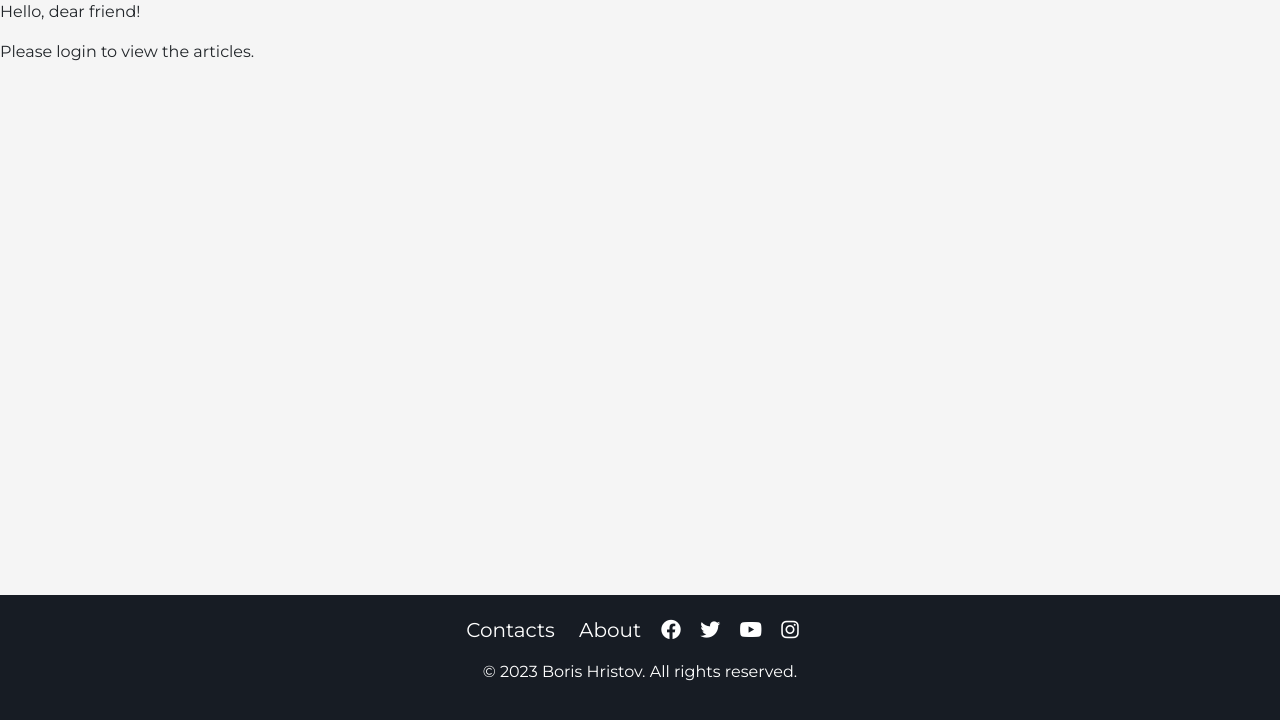
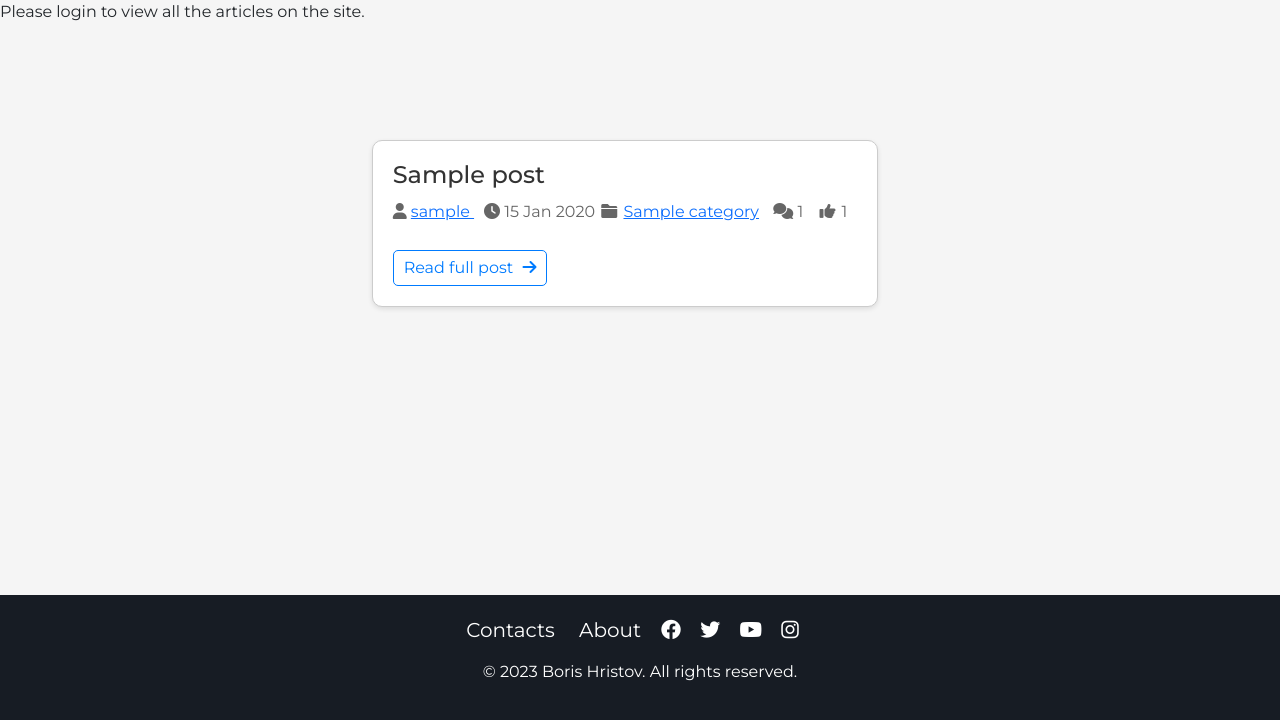
Before and after one commit to b-hristov/PhilosophersBlog_Django_final_project, a Django app: page / in a window 1280 px wide. Shown: the part 110-830 px from the top of the page. Run offline with Django 4.2, Linux system fonts and the light colour scheme; tables that the repository leaves empty hold one stand-in row (values such as "Sample post").

Commit message:
Templates and styles refactoring and some changes

```diff
--- a/static/styles.css
+++ b/static/css/styles.css
@@ -341,6 +341,17 @@ footer p {
     background-color: #fff;
     padding: 20px;
     box-shadow: 0 2px 5px rgba(0, 0, 0, 0.1);
+}
+
+.entry-content-all img {
+    max-width: 100%;
+    height: auto;
+    display: block;
+}
+
+.entry-content-all {
+    word-wrap: break-word;
+    overflow-wrap: break-word;
 }
 
 
--- a/templates/base.html
+++ b/templates/base.html
@@ -7,7 +7,7 @@
     <meta name="viewport" content="width=device-width, initial-scale=1.0">
     <link rel="icon" type="image/x-icon" href="{% static 'favicon/favicon.ico' %}">
     <title>Philosopher inside you</title>
-    <link rel="stylesheet" href="{% static 'styles.css' %}">
+    <link rel="stylesheet" href="{% static 'css/styles.css' %}">
 </head>
 <body>
 <header>
--- a/templates/main/index.html
+++ b/templates/main/index.html
@@ -35,19 +35,10 @@
                                     <span class="post-likes"><i class="fa fa-thumbs-up fa-fw"></i>
                                     {{ post.comment_set.count }}
                                 </span>
-
-
                                 </div>
                             </header>
-
-                            {#                        <div class="entry-image">#}
-                            {#                            <img src="http://dummyimage.com/800x250/f3f3f3/d1d1d1.jpg&amp;text=Featured+Image"#}
-                            {#                                 alt="Blog Post"#}
-                            {#                                 itemprop="image">#}
-                            {#                        </div>#}
-
-                            <div class="entry-content" itemprop="articleBody">
-                                <p>{{ post.content | truncatechars:500 }}</p>
+                            <div class="entry-content-all" itemprop="articleBody">
+                                <p>{{ post.content | truncatechars:500 | safe }}</p>
                             </div>
                             <a href="{% url 'post_details' pk=post.pk %}" class="read-more">Read full post
                                 <i class="fa fa-arrow-right"></i>
@@ -62,17 +53,6 @@
                         {% for category in categories %}
                             <li><a href="#">{{ category.title }}</a></li>
                         {% endfor %}
-                        {#                    <li><a href="#">Ethics</a></li>#}
-                        {#                    <li><a href="#">Epistemology</a></li>#}
-                        {#                    <li><a href="#">Metaphysics</a></li>#}
-                        {#                    <li><a href="#">Political Philosophy</a></li>#}
-                        {#                    <li><a href="#">Aesthetics</a></li>#}
-                        {#                    <li><a href="#">Philosophy of Science</a></li>#}
-                        {#                    <li><a href="#">Philosophy of Religion</a></li>#}
-                        {#                    <li><a href="#">Existentialism</a></li>#}
-                        {#                    <li><a href="#">Eastern Philosophy</a></li>#}
-                        {#                    <li><a href="#">Feminist Philosophy</a></li>#}
-                        {#                    <li><a href="#">Memes</a></li>#}
                     </ul>
                 </div>
             </div>
@@ -129,8 +109,58 @@
         <script src="{% static 'js/changeIndexPageStyle.js' %}"></script>
 
     {% else %}
-        <p>Hello, dear friend!</p>
-        <p>Please login to view the articles.</p>
+        <p>Please login to view all the articles on the site.</p>
+        <div class="page-content">
+            <div class="post-content">
+                <div class="post-container">
+                    {% for post in posts %}
+                        <article class="post entry">
+
+                            <header class="entry-header">
+                                <h2 class="entry-title" itemprop="headline">{{ post.title }}</h2>
+                                <div class="entry-meta">
+                                <span class="post-author"><i class="fa-solid fa-user"></i>
+{#                                    <a href="{% url 'profile' post.user.pk %}"> {{ post.user }} </a>#}
+                                    <a href="#"> {{ post.user }} </a>
+                                </span>
+
+                                    <span class="post-date"><i class="fa-solid fa-clock"></i>
+                                    <span class="updated">{{ post.created_on|date:"d M Y" }}</span>
+                                </span>
+
+                                    <span class="post-categories"><i class="fa fa-folder fa-fw"></i>
+                                    <a href="#" rel="tag">{{ post.category }}</a>
+                                </span>
+
+                                    <span class="post-comments"><i class="fa fa-comments fa-fw"></i>
+                                    {{ post.like_set.count }}
+                                </span>
+                                    <span class="post-likes"><i class="fa fa-thumbs-up fa-fw"></i>
+                                    {{ post.comment_set.count }}
+                                </span>
+                                </div>
+                            </header>
+                            <div class="entry-content-all" itemprop="articleBody">
+                                <p>{{ post.content | truncatechars:500 | safe }}</p>
+                            </div>
+                            <a href="{% url 'post_details' pk=post.pk %}" class="read-more">Read full post
+                                <i class="fa fa-arrow-right"></i>
+                            </a>
+                        </article>
+                    {% endfor %}
+                </div>
+                <div class="widget">
+                    <h3 class="widget-title">Categories</h3>
+                    <ul>
+                        <li><a href="#">All</a></li>
+                        {% for category in categories %}
+                            <li><a href="#">{{ category.title }}</a></li>
+                        {% endfor %}
+                    </ul>
+                </div>
+            </div>
+        </div>
     {% endif %}
 
+
 {% endblock %}
--- a/templates/profile/login.html
+++ b/templates/profile/login.html
@@ -1,7 +1,7 @@
 {% extends 'base.html' %}
 {% load static %}
 {% block content %}
-    <link rel="stylesheet" href="{% static 'login-form.css' %}">
+    <link rel="stylesheet" href="{% static 'css/login-form.css' %}">
 
     <div class="login-form">
         <form action="{% url 'login' %}" method="post">
--- a/templates/profile/register.html
+++ b/templates/profile/register.html
@@ -2,7 +2,7 @@
 {% load static %}
 {% block content %}
 
-    <link rel="stylesheet" href="{% static 'register-form.css' %}">
+    <link rel="stylesheet" href="{% static 'css/register-form.css' %}">
 
     <div class="signup-form">
         <form action="{% url 'register' %}" method="post">
```
Also changed, not shown: other parts of static/css/styles.css (+41 -16 lines), static/css/login-form.css (renamed from static/login-form.css), static/css/register-form.css (renamed from static/register-form.css).
